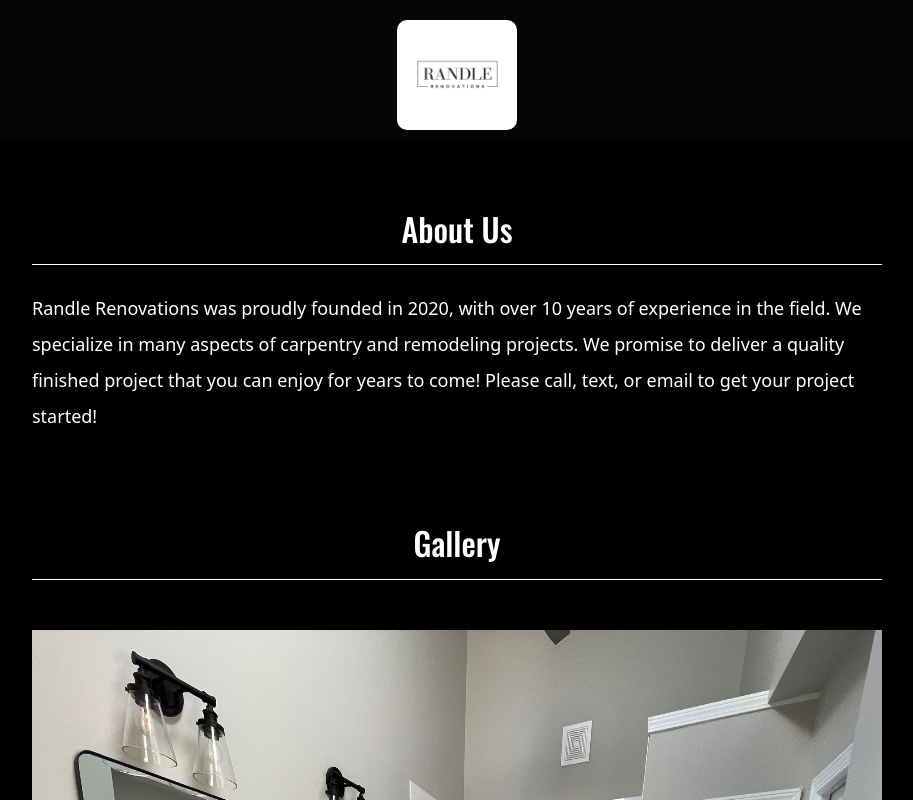
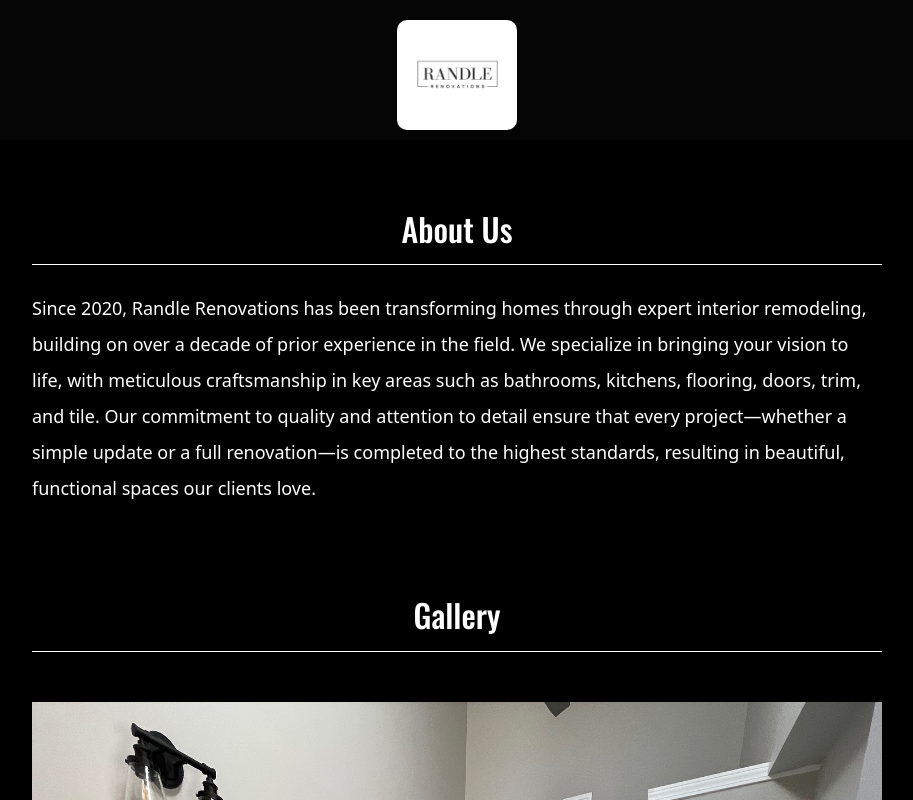
Before and after one commit to jeffbenak/Randle-Renovations, a React (Vite) app: page / in a window 1280 px wide. Shown: the top 800 px of the page, without its empty margins (183-1096 px from the left). Built offline with nearby package versions, Linux system fonts and the light colour scheme; a web font is replaced by a local one.

Commit message:
Updated the about us paragraph

```diff
--- a/src/components/pages/Home.jsx
+++ b/src/components/pages/Home.jsx
@@ -33,10 +33,9 @@ export default function Home() {
     <hr></hr>
 
     <p>
-    Randle Renovations was proudly founded in 2020, with over 10 years of experience in the field.
-    We specialize in many aspects of carpentry and remodeling projects. We promise to deliver a
-    quality finished project that you can enjoy for years to come! Please call, text, or email
-    to get your project started!
+    Since 2020, Randle Renovations has been transforming homes through expert interior remodeling, building on over a decade of prior experience in the field.
+    We specialize in bringing your vision to life, with meticulous craftsmanship in key areas such as bathrooms, kitchens, flooring, doors, trim, and tile.
+    Our commitment to quality and attention to detail ensure that every project—whether a simple update or a full renovation—is completed to the highest standards, resulting in beautiful, functional spaces our clients love.
     </p>
 
     </div>
```
